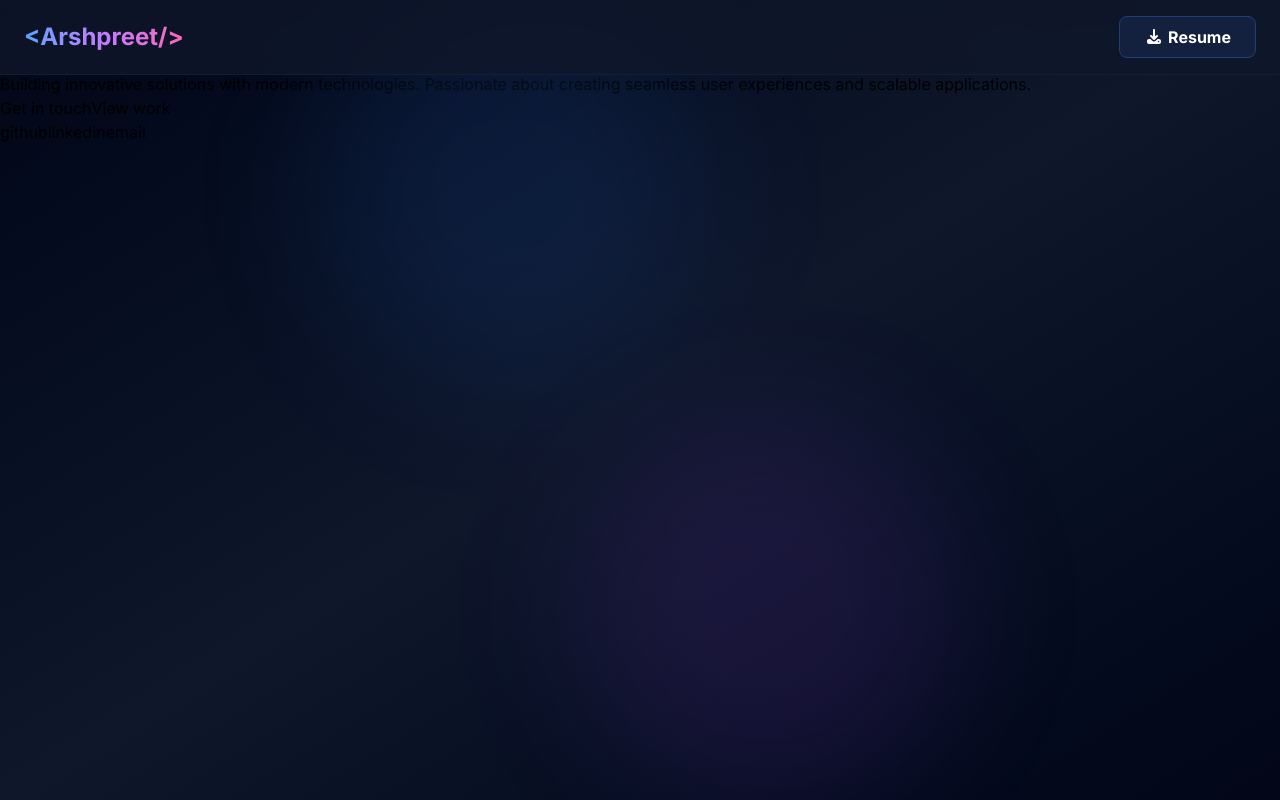
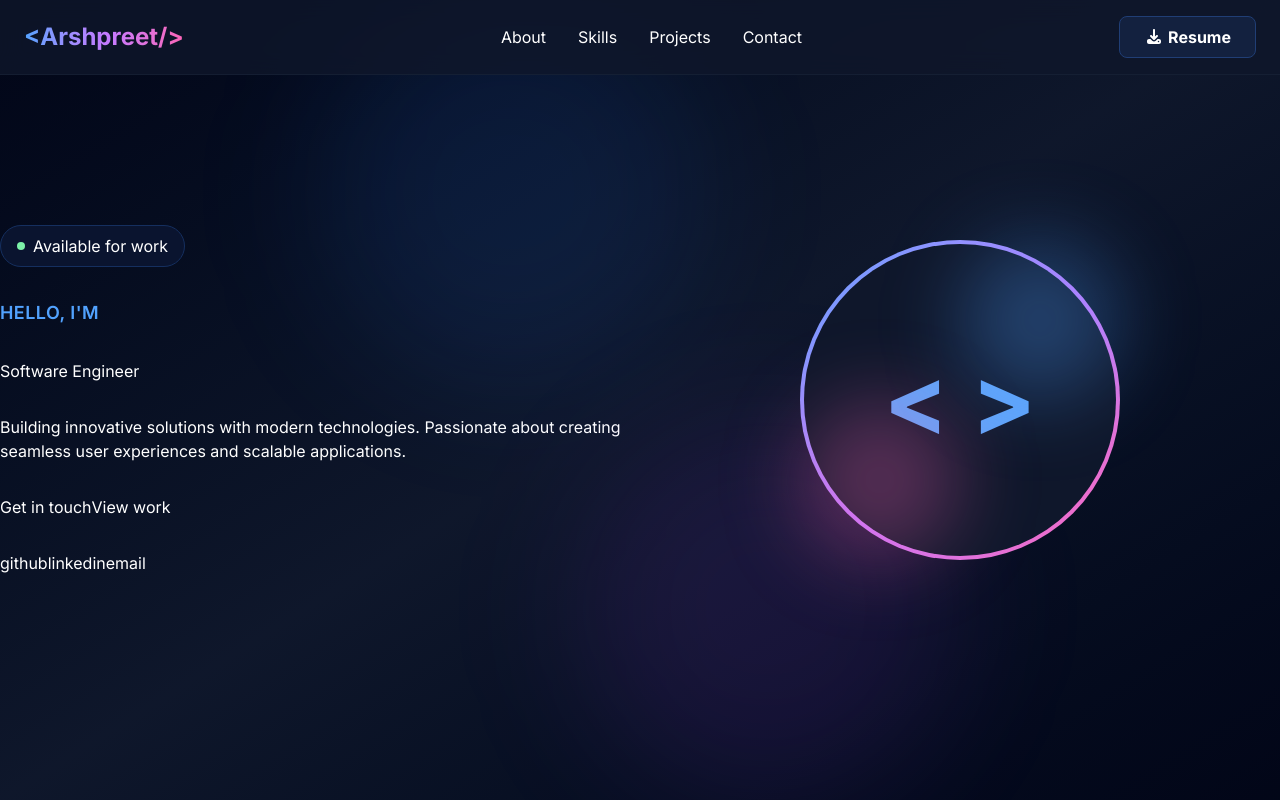
Before and after one commit to ArshpreetS/yap, a React (Vite) app: page / in a window 1280 px wide. Built offline with nearby package versions, Linux system fonts and the light colour scheme.

Commit message:
mid hero section

```diff
--- a/src/App.css
+++ b/src/App.css
@@ -8,21 +8,21 @@
 }
 
 body {
-  @apply bg-gradient-to-br from-slate-950 via-slate-900 to-slate-950;
+  @apply bg-gradient-to-br text-white from-slate-950 via-slate-900 to-slate-950;
 }
 
 #navbar {
-  @apply flex justify-between text-white fixed top-0 w-dvw px-6 py-4 bg-slate-900/80 backdrop-blur-md z-50 border-b border-slate-800/50;
+  @apply flex justify-center text-white fixed top-0 w-dvw bg-slate-900/80 backdrop-blur-md z-50 border-b border-slate-800/50;
 
   button {
     @apply bg-[#13213F] border-[#203E75] border rounded-lg px-6 py-2 font-bold;
   }
+}
 
-  div {
-    @apply text-2xl flex items-center font-bold bg-gradient-to-r from-blue-400 via-purple-400 to-pink-400 bg-clip-text text-transparent;
-  }
+@utility title {
+  @apply text-2xl flex items-center font-bold bg-gradient-to-r from-blue-400 via-purple-400 to-pink-400 bg-clip-text text-transparent;
 }
 
 #hero {
-  @apply h-dvh flex;
+  @apply h-dvh w-dvw flex justify-center items-center;
 }
--- a/src/components/Hero.jsx
+++ b/src/components/Hero.jsx
@@ -1,11 +1,15 @@
-import React from "react";
-
 const Hero = () => {
   return (
     <section id="hero">
-      <div>
-        <div>Available for work</div>
-        <div>Hello, I'm</div>
+      <div className="max-w-7xl w-full grid grid-cols-2">
+        <div className="flex flex-col gap-8">
+          <div className="bg-[#0A142F] text-white w-fit rounded-3xl px-4 py-2 flex justify-center items-center gap-2 border border-[#152F5F]">
+            <div className="h-2 w-2 bg-green-300 rounded-full"></div>
+            Available for work
+          </div>
+          <div className="text-blue-400 font-semibold text-lg tracking-wide">
+            HELLO, I'M
+          </div>
           <div>Software Engineer</div>
           <div>
             Building innovative solutions with modern technologies. Passionate
@@ -21,7 +25,19 @@ const Hero = () => {
             <button>email</button>
           </div>
         </div>
-      <div>Image section</div>
+        <div className="flex justify-center items-center">
+          <div className="relative">
+            <div className="h-80 w-80 rounded-full p-1 bg-gradient-to-br from-blue-400 via-purple-400 to-pink-400 flex justify-center items-center">
+              {/* TODO (Arshpreet): Get proper icons instead of < and > */}
+              <div className="flex justify-center items-center h-full w-100 rounded-full bg-slate-900 text-8xl font-bold text-[#60A5FA]">
+                &lt; &gt;
+              </div>
+            </div>
+            <div className="absolute bottom-0 left-0 h-40 w-40 rounded-full blur-2xl bg-pink-400/30"></div>
+            <div className="absolute top-0 right-0 h-40 w-40 rounded-full blur-2xl bg-blue-400/30"></div>
+          </div>
+        </div>
+      </div>
     </section>
   );
 };
--- a/src/components/Navbar.jsx
+++ b/src/components/Navbar.jsx
@@ -1,17 +1,23 @@
-import { faDownload } from '@fortawesome/free-solid-svg-icons';
-import { FontAwesomeIcon } from '@fortawesome/react-fontawesome';
+import { faDownload } from "@fortawesome/free-solid-svg-icons";
+import { FontAwesomeIcon } from "@fortawesome/react-fontawesome";
 
 const Navbar = () => {
   return (
     <nav id="navbar">
-            <div>
-             &lt;Arshpreet/&gt;
+      <div className="max-w-7xl flex justify-between w-full px-6 py-4">
+        <div className="title">&lt;Arshpreet/&gt;</div>
+        <div className="flex items-center gap-8">
+          <div>About</div>
+          <div>Skills</div>
+          <div>Projects</div>
+          <div>Contact</div>
         </div>
         <button>
           <FontAwesomeIcon icon={faDownload} /> Resume
         </button>
+      </div>
     </nav>
-    )
-}
+  );
+};
 
-export default Navbar
+export default Navbar;
```
Lines whose indentation alone changed are shown as unchanged.
